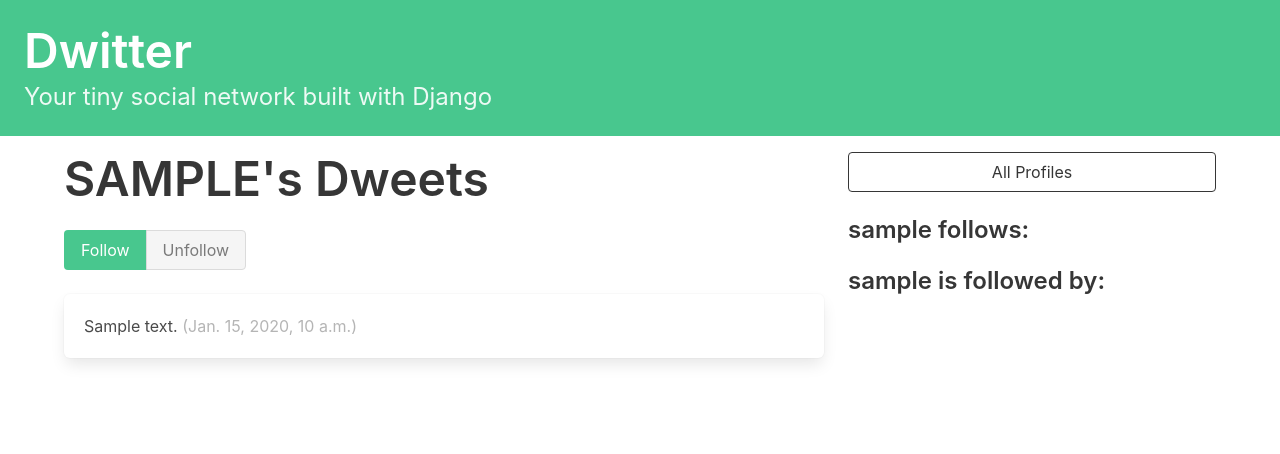
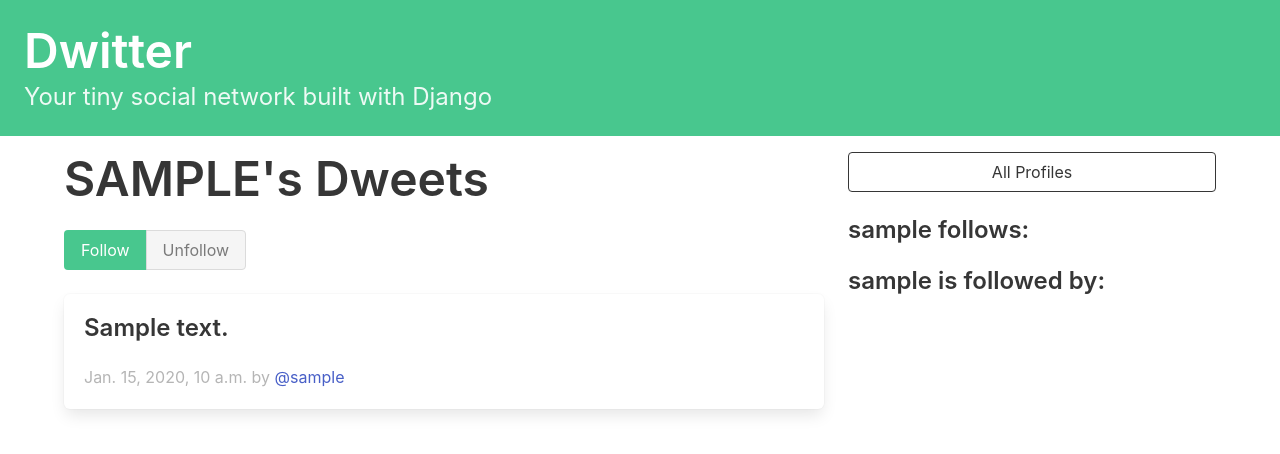
Before and after one commit to chambersh1129/dwitter, a Django app: a page that uses dwitter/templates/dwitter/profile_detail.html in a window 1280 px wide. Shown: the top 454 px of the page. Run offline with Django 3.2, Linux system fonts and the light colour scheme; tables that the repository leaves empty hold one stand-in row (values such as "Sample post").

Commit message:
changing how dweets are rendered to match dashboard page

```diff
--- a/dwitter/templates/dwitter/profile_detail.html
+++ b/dwitter/templates/dwitter/profile_detail.html
@@ -29,8 +29,11 @@
     <div class="content">
         {% for dweet in profile.user.dweets.all %}
         <div class="box">
-            {{ dweet.body }}
-            <span class="is-small has-text-grey-light">({{ dweet.created_at }})</span>
+            <p class="title is-4">{{ dweet.body }}</p>
+            <span class="is-small has-text-grey-light">
+                {{ dweet.created_at }} by
+                <a href="{% url 'dwitter:profile' dweet.user.username %}">@{{ dweet.user.username }}</a>
+            </span>
         </div>
         {% endfor %}
     </div>
```
